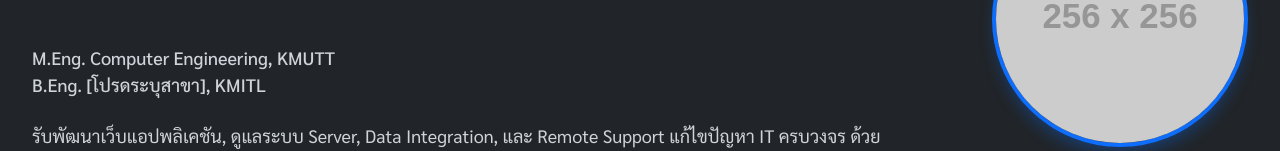
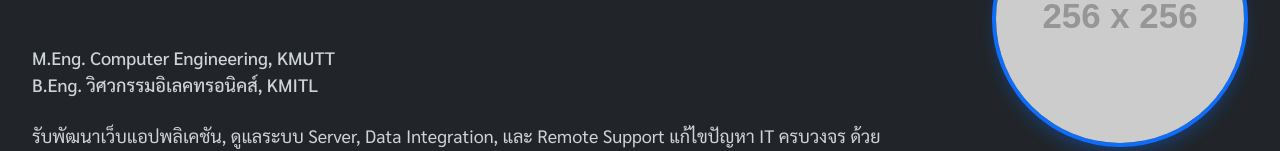
Before and after one commit to uhuboy/uhuboy.github.io, a plain HTML site: page index.html in a window 1280 px wide. Shown: the part 384-535 px from the top of the page. Drawn offline with Linux system fonts and the light colour scheme; placeholder pictures from the web are drawn by us.

Commit message:
change bachelor degree

```diff
--- a/index.html
+++ b/index.html
@@ -4,6 +4,12 @@
     <meta charset="UTF-8">
     <meta name="viewport" content="width=device-width, initial-scale=1.0">
     <title>KrodySolution - Full-Stack Developer & IT Support (ชัยวัฒน์ ร.)</title>
+    <!--
+        นี่คือเวอร์ชัน "Self-Contained" (ครบถ้วนในตัวเอง)
+        เราได้แปลงคลาส Tailwind ทั้งหมดเป็น CSS ธรรมดาและฝังไว้ที่นี่
+        ทำให้ไม่จำเป็นต้องโหลด https://cdn.tailwindcss.com อีกต่อไป
+        และรับประกันว่าเว็บจะแสดงผลได้ถูกต้อง 100% แม้จะเปิดจากไฟล์ในเครื่อง
+    -->
     <style>
         /* --- Google Font (Sarabun) --- */
         @import url('https://fonts.googleapis.com/css2?family=Sarabun:wght@400;500;600;700&display=swap');
@@ -298,10 +304,13 @@
 </head>
 <body class="bg-gray-50 text-gray-800">
 
+    <!-- Header & Navigation -->
     <header id="main-nav">
         <div class="container" id="nav-container">
+            <!-- Logo -->
             <a href="#hero" id="nav-logo">KrodySolution</a>
 
+            <!-- Desktop Nav -->
             <nav id="nav-links">
                 <a href="#hero" class="nav-link">หน้าแรก</a>
                 <a href="#services" class="nav-link">บริการ</a>
@@ -311,6 +320,7 @@
                 <a href="#contact" class="nav-link">ติดต่อ</a>
             </nav>
 
+            <!-- Mobile Menu Button (Hamburger) -->
             <button id="mobile-menu-btn" aria-label="Toggle mobile menu">
                 <svg xmlns="http://www.w3.org/2000/svg" fill="none" viewBox="0 0 24 24" stroke-width="1.5" stroke="currentColor" style="width: 2rem; height: 2rem;">
                     <path stroke-linecap="round" stroke-linejoin="round" d="M3.75 6.75h16.5M3.75 12h16.5m-16.5 5.25h16.5" />
@@ -318,6 +328,7 @@
             </button>
         </div>
 
+        <!-- Mobile Menu (Hidden by default) -->
         <div id="mobile-menu">
             <nav class="container">
                 <a href="#hero" class="mobile-nav-link">หน้าแรก</a>
@@ -331,17 +342,20 @@
     </header>
 
     <main>
+        <!-- Hero Section -->
         <section id="hero">
             <div class="container" id="hero-content">
+                <!-- Text Content -->
                 <div id="hero-text">
                     <span class="text-primary font-semibold uppercase tracking-wider" style="color: var(--color-primary);">KrodySolution โดย ชัยวัฒน์ รุจิเมธาภาส</span>
                     <h1 class="mt-4">
                         Full-Stack Developer
                         <span class="block highlight">& IT Consultant Specialist</span>
                     </h1>
+                    <!-- UPDATED LINE BELOW -->
                     <div class="education-text">
                         M.Eng. Computer Engineering, KMUTT<br>
-                        B.Eng. [โปรดระบุสาขา], KMITL
+                        B.Eng. วิศวกรรมอิเลคทรอนิคส์, KMITL
                     </div>
                     <p class="subtitle">
                         รับพัฒนาเว็บแอปพลิเคชัน, ดูแลระบบ Server, Data Integration,
@@ -353,12 +367,14 @@
                         <a href="#services" class="btn btn-outline" style="border-color: white; color: white;">ดูบริการทั้งหมด</a>
                     </div>
                 </div>
+                <!-- Profile Image -->
                 <div id="hero-image-container">
                     <img id="hero-image" src="https://placehold.co/256x256/343a40/ffffff?text=KS" alt="KrodySolution">
                 </div>
             </div>
         </section>
 
+        <!-- Services Section -->
         <section id="services" class="section">
             <div class="container">
                 <h2 class="section-title">บริการและความเชี่ยวชาญ</h2>
@@ -368,6 +384,7 @@
                 </p>
 
                 <div id="services-grid">
+                    <!-- Service 1: Custom Web App -->
                     <div class="service-card primary">
                         <h3>Custom Web Application</h3>
                         <p>
@@ -381,6 +398,7 @@
                         </p>
                     </div>
 
+                    <!-- Service 2: Data Processing & Reporting -->
                     <div class="service-card primary">
                         <h3>Data Integration & Reporting</h3>
                         <p>
@@ -394,6 +412,7 @@
                         </p>
                     </div>
 
+                    <!-- Service 3: Database Management (DBA) -->
                     <div class="service-card primary">
                         <h3>Database Management (DBA)</h3>
                         <p>
@@ -408,6 +427,7 @@
                         </p>
                     </div>
 
+                    <!-- Service 4: Remote IT Support -->
                     <div class="service-card secondary">
                         <h3>Remote IT Support & Consultation</h3>
                         <p>
@@ -423,6 +443,7 @@
                         </p>
                     </div>
 
+                    <!-- Service 5: Server & Virtualization -->
                     <div class="service-card secondary">
                         <h3>Server & Virtualization</h3>
                         <p>
@@ -436,6 +457,7 @@
                         </p>
                     </div>
 
+                    <!-- Service 6: Website & Legacy Maintenance -->
                     <div class="service-card secondary">
                         <h3>Website & Legacy Maintenance</h3>
                         <p>
@@ -452,6 +474,7 @@
             </div>
         </section>
 
+        <!-- Portfolio Section -->
         <section id="portfolio" class="section section-gray">
             <div class="container">
                 <h2 class="section-title">สรุปผลงานสำคัญ (Portfolio)</h2>
@@ -461,6 +484,7 @@
                 </p>
 
                 <div id="portfolio-grid">
+                    <!-- Portfolio 1: LPR System -->
                     <div class="portfolio-card">
                         <img src="https://placehold.co/600x400/0d6efd/ffffff?text=LPR+System" alt="License Plate Recognition System">
                         <div class="portfolio-card-content">
@@ -473,6 +497,7 @@
                         </div>
                     </div>
 
+                    <!-- Portfolio 2: Data Integration -->
                     <div class="portfolio-card">
                         <img src="https://placehold.co/600x400/198754/ffffff?text=Data+Integration" alt="Data Integration">
                         <div class="portfolio-card-content">
@@ -485,6 +510,7 @@
                         </div>
                     </div>
 
+                    <!-- Portfolio 3: Back-Office Systems -->
                     <div class="portfolio-card">
                         <img src="https://placehold.co/600x400/6c757d/ffffff?text=Back-Office" alt="Back-Office Systems">
                         <div class="portfolio-card-content">
@@ -500,6 +526,7 @@
             </div>
         </section>
 
+        <!-- Clients Section -->
         <section id="clients" class="section">
             <div class="container">
                 <h2 class="section-title">ลูกค้าปัจจุบัน</h2>
@@ -517,6 +544,7 @@
             </div>
         </section>
 
+        <!-- AI Troubleshooter Section -->
         <section id="ai-tool" class="section section-gray">
             <div class="container">
                 <h2 class="section-title">✨ AI วิเคราะห์ปัญหาเบื้องต้น</h2>
@@ -539,8 +567,10 @@
             </div>
         </section>
 
+        <!-- Contact Section -->
         <section id="contact">
             <div class="container" id="contact-container">
+                <!-- Contact Info -->
                 <div id="contact-info">
                     <h2>ติดต่อจ้างงาน</h2>
                     <p>
@@ -552,6 +582,7 @@
 
                     <div class="contact-item">
                         <div class="contact-item-icon">
+                            <!-- SVG Phone -->
                             <svg xmlns="http://www.w3.org/2000/svg" fill="none" viewBox="0 0 24 24" stroke-width="1.5" stroke="currentColor" style="width: 1.5rem; height: 1.5rem; color: white;">
                                 <path stroke-linecap="round" stroke-linejoin="round" d="M2.25 6.75c0 8.284 6.716 15 15 15h2.25a2.25 2.25 0 002.25-2.25v-1.372c0-.516-.351-.966-.852-1.081l-6.26-1.252c-.504-.101-1.03.153-1.29.606l-1.023.998c-3.63-1.951-6.691-5.01-8.642-8.642l.998-1.023c.453-.26.707-.786.606-1.29l-1.252-6.26C4.161 3.351 3.711 3 3.195 3H1.824A2.25 2.25 0 00-.426 5.176L2.25 6.75z" />
                             </svg>
@@ -564,6 +595,7 @@
 
                     <div class="contact-item">
                         <div class="contact-item-icon">
+                            <!-- SVG Email -->
                             <svg xmlns="http://www.w3.org/2000/svg" fill="none" viewBox="0 0 24 24" stroke-width="1.5" stroke="currentColor" style="width: 1.5rem; height: 1.5rem; color: white;">
                                 <path stroke-linecap="round" stroke-linejoin="round" d="M21.75 6.75v10.5a2.25 2.25 0 01-2.25 2.25h-15a2.25 2.25 0 01-2.25-2.25V6.75m19.5 0A2.25 2.25 0 0019.5 4.5h-15a2.25 2.25 0 00-2.25 2.25m19.5 0v.243a2.25 2.25 0 01-1.07 1.916l-7.5 4.615a2.25 2.25 0 01-2.36 0L3.32 8.91a2.25 2.25 0 01-1.07-1.916V6.75" />
                             </svg>
@@ -576,6 +608,7 @@
 
                     <div class="contact-item">
                         <div class="contact-item-icon">
+                            <!-- SVG Location -->
                             <svg xmlns="http://www.w3.org/2000/svg" fill="none" viewBox="0 0 24 24" stroke-width="1.5" stroke="currentColor" style="width: 1.5rem; height: 1.5rem; color: white;">
                               <path stroke-linecap="round" stroke-linejoin="round" d="M15 10.5a3 3 0 11-6 0 3 3 0 016 0z" />
                               <path stroke-linecap="round" stroke-linejoin="round" d="M19.5 10.5c0 7.142-7.5 11.25-7.5 11.25S4.5 17.642 4.5 10.5a7.5 7.5 0 1115 0z" />
@@ -588,6 +621,7 @@
                     </div>
                 </div>
 
+                <!-- Contact Form (Placeholder) -->
                 <div id="contact-form-container">
                     <form action="#" method="POST">
                         <div class="form-group">
@@ -609,6 +643,7 @@
         </section>
     </main>
 
+    <!-- Footer -->
     <footer>
         <div class="container">
             <p>&copy; 2025 KrodySolution (นายชัยวัฒน์ รุจิเมธาภาส). สงวนลิขสิทธิ์.</p>
@@ -616,6 +651,12 @@
         </div>
     </footer>
 
+    <!--
+        =================================
+        JAVASCRIPT SECTION
+        =================================
+        รวมโค้ด JS ทั้งหมดไว้ที่นี่ และทำงานหลังจาก DOM โหลดเสร็จ
+    -->
     <script>
         document.addEventListener("DOMContentLoaded", () => {
 
```
